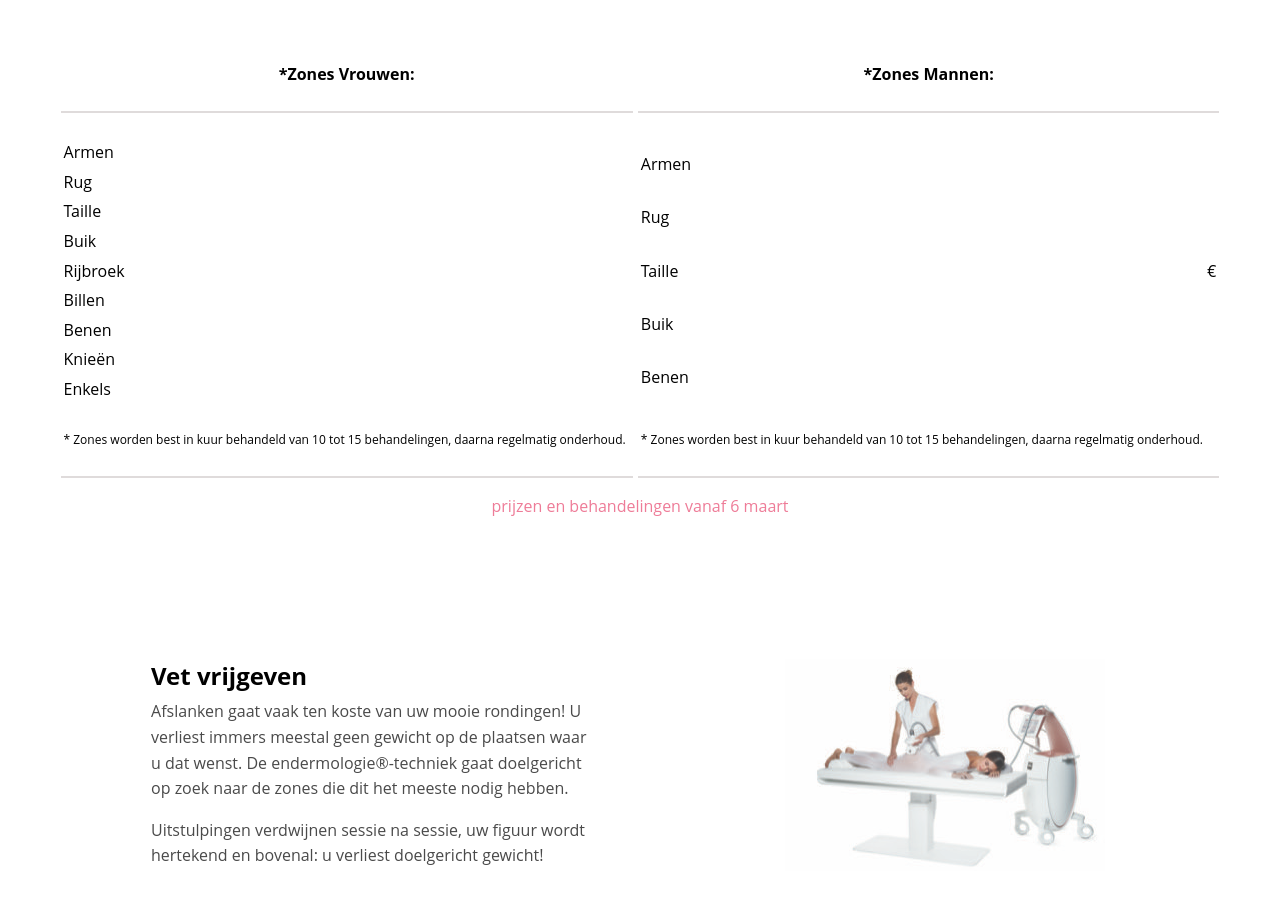
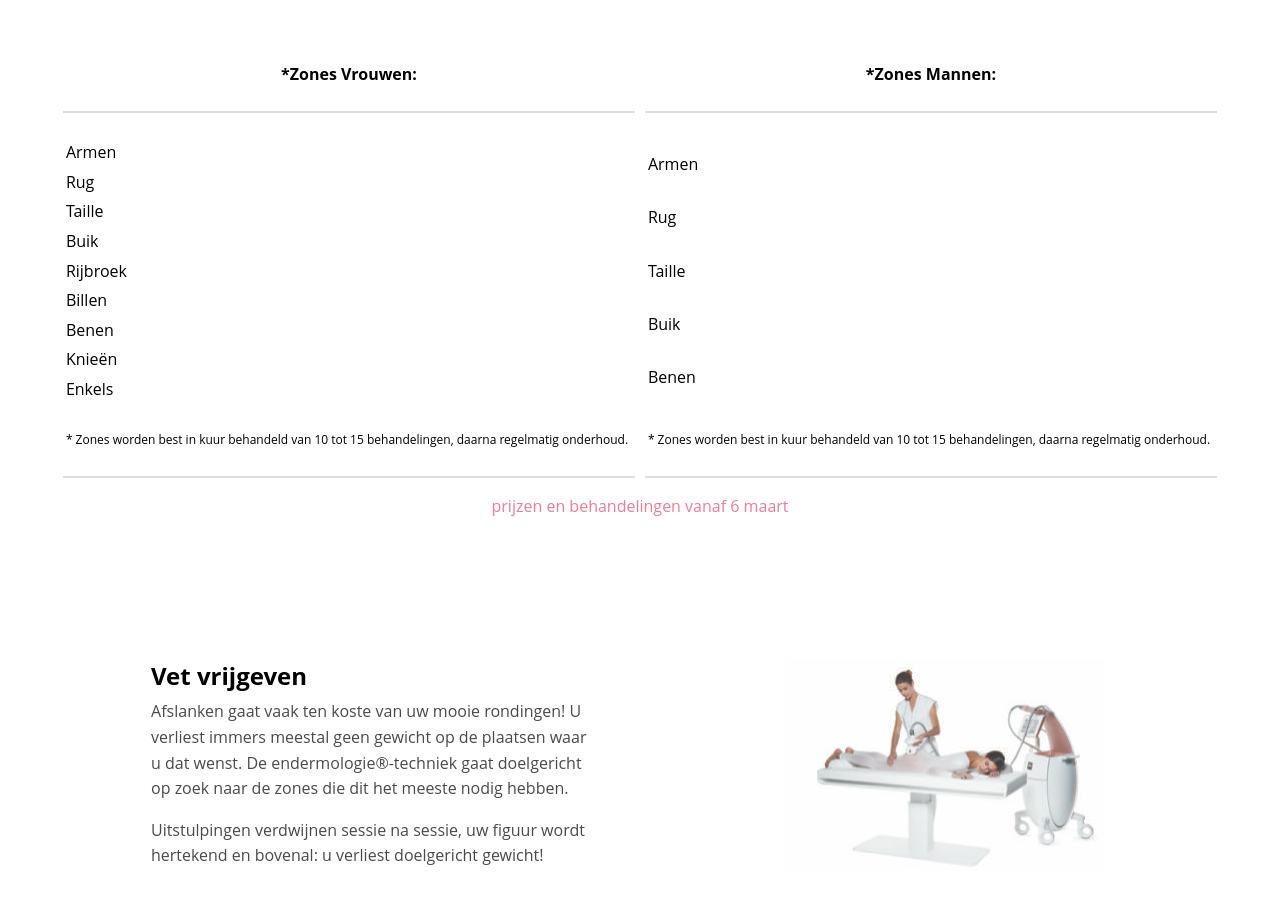
Before and after one commit to acandael/anniek, a Jekyll site: the page built from lpg-endermologie.html, in a window 1280 px wide and 900 px high, scrolled down 823 px. Built offline with Jekyll 4.4.1, drawn with Linux system fonts in a browser that asks for light colours.

Commit message:
fix typo

```diff
--- a/lpg-endermologie.html
+++ b/lpg-endermologie.html
@@ -90,7 +90,7 @@ layout: default
       </tr>
       <tr>
         <td>Taille</td>
-        <td>&euro;</td>
+        <td></td>
       </tr>
       <tr>
         <td>Buik</td>
```
